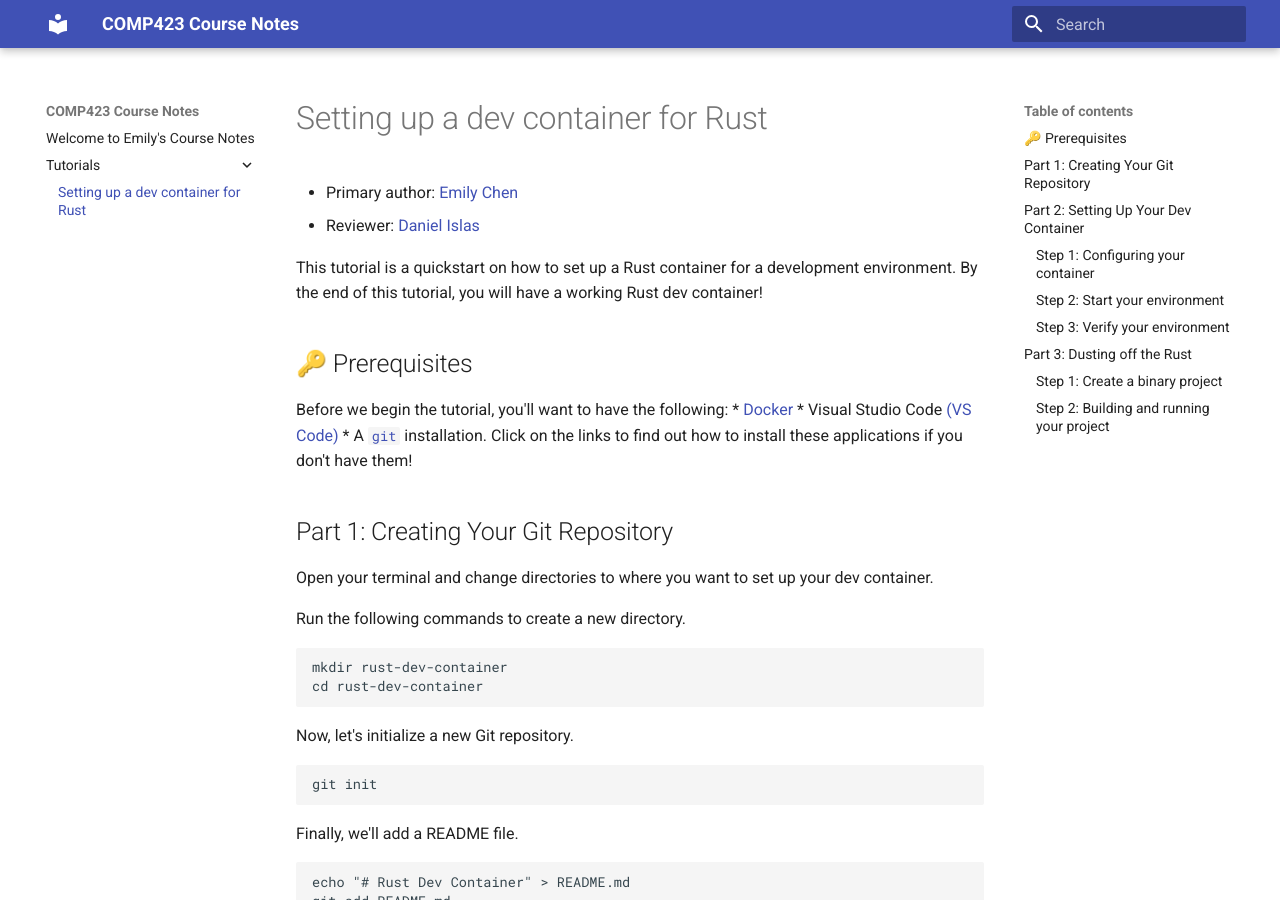
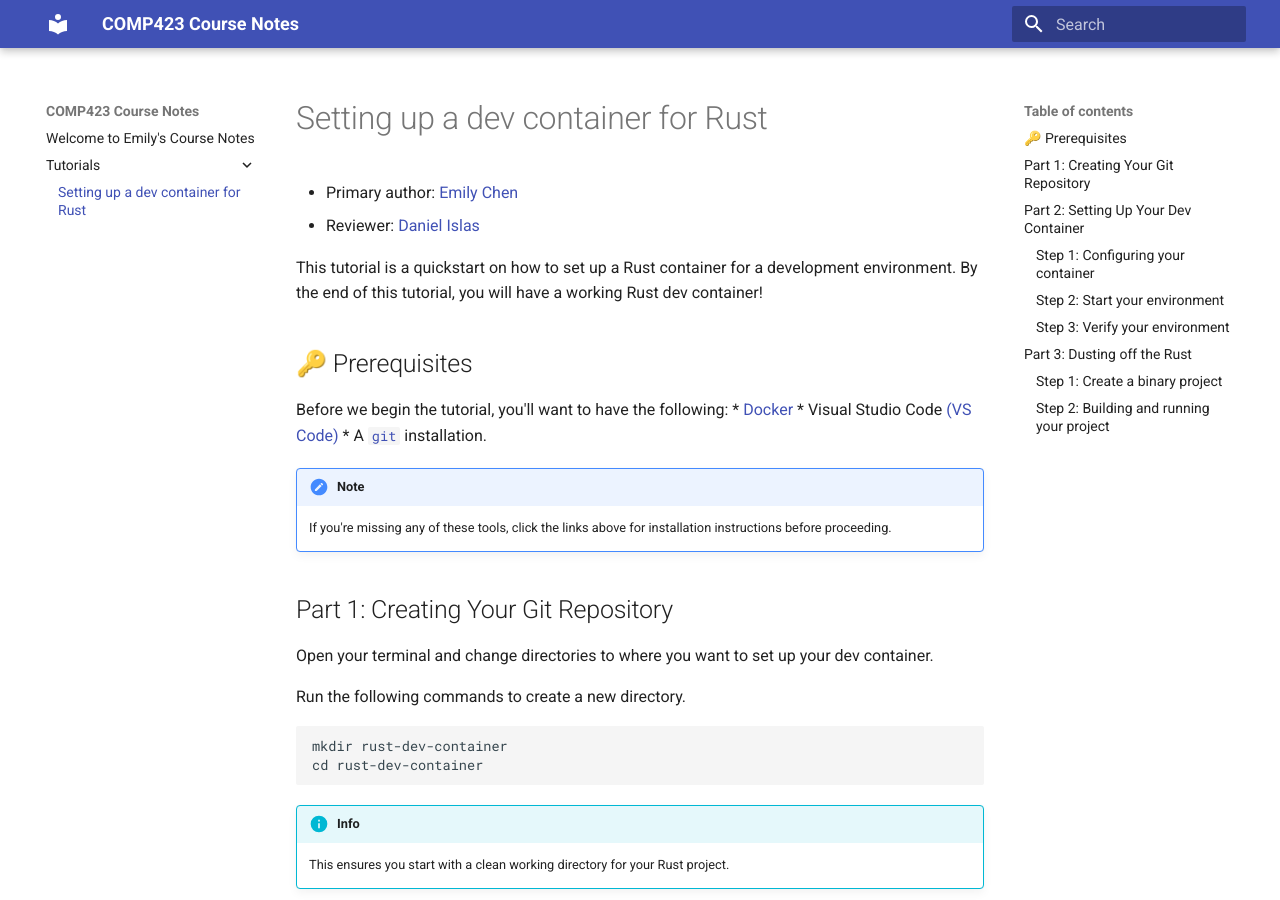
Before and after one commit to emsesc/comp423-course-notes, an MkDocs documentation site: the page built from docs/tutorials/rust-setup.md, in a window 1280 px wide and 900 px high. Built offline with MkDocs 1.6.1 and Material for MkDocs 9.7.7, drawn with Linux system fonts in a browser that asks for light colours; some of the changed text lies outside the part shown.

Commit message:
additions to rust tutorial with additional fixes to .yml file

````diff
--- a/docs/tutorials/rust-setup.md
+++ b/docs/tutorials/rust-setup.md
@@ -10,7 +10,9 @@ Before we begin the tutorial, you'll want to have the following:
 * [Docker](https://docs.docker.com/engine/install/)
 * Visual Studio Code [(VS Code)](https://code.visualstudio.com/download)
 * A [`git`](https://git-scm.com/book/en/v2/Getting-Started-Installing-Git) installation.
-Click on the links to find out how to install these applications if you don't have them!
+
+!!! Note
+    If you're missing any of these tools, click the links above for installation instructions before proceeding.
 
 ## Part 1: Creating Your Git Repository
 Open your terminal and change directories to where you want to set up your dev container.
@@ -20,6 +22,9 @@ Run the following commands to create a new directory.
 mkdir rust-dev-container
 cd rust-dev-container
 ```
+
+!!! info
+     This ensures you start with a clean working directory for your Rust project.
 
 Now, let's initialize a new Git repository.
 ```
@@ -59,6 +64,9 @@ In your new directory that is currently being tracked by git, add the following
 3. Install the [Dev Containers VSCode Extension](https://marketplace.visualstudio.com/items?itemName=ms-vscode-remote.remote-containers)
 4. Open the command palette from the menu bar through **View > Command Palette.**
 5. Start building your dev container by entering the command `>Dev Containers: Open Dev Container`.
+
+!!! tip
+    Use the shortcut Ctrl+Shift+P (or Cmd+Shift+P on Mac) to quickly open the command palette.
 
 ### Step 3: Verify your environment
 Let's make sure the container is working as expected.
@@ -103,4 +111,5 @@ cargo run
 ```
 The difference between `cargo run` and `cargo build` is that `run` will compile and run the program in one command, whereas `cargo build` only compiles your code.
 
-put in tooltip -> You can find more information about `cargo` in [this documentation](https://doc.rust-lang.org/cargo/guide/creating-a-new-project.html)!
+!!! note
+    For more information about cargo, refer to [this documentation](https://doc.rust-lang.org/cargo/guide/creating-a-new-project.html)
--- a/mkdocs.yml
+++ b/mkdocs.yml
@@ -1,3 +1,10 @@
 site_name: COMP423 Course Notes
 theme:
   name: material
+
+markdown_extensions:
+  - admonition
+  - codehilite
+  - footnotes
+  - toc:
+      permalink: true
````
Also changed, not shown: 1 other file.
